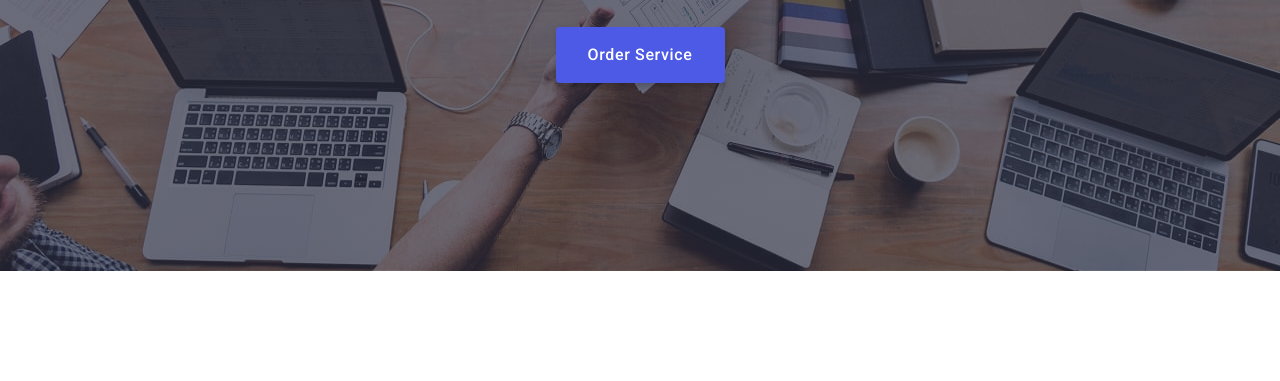
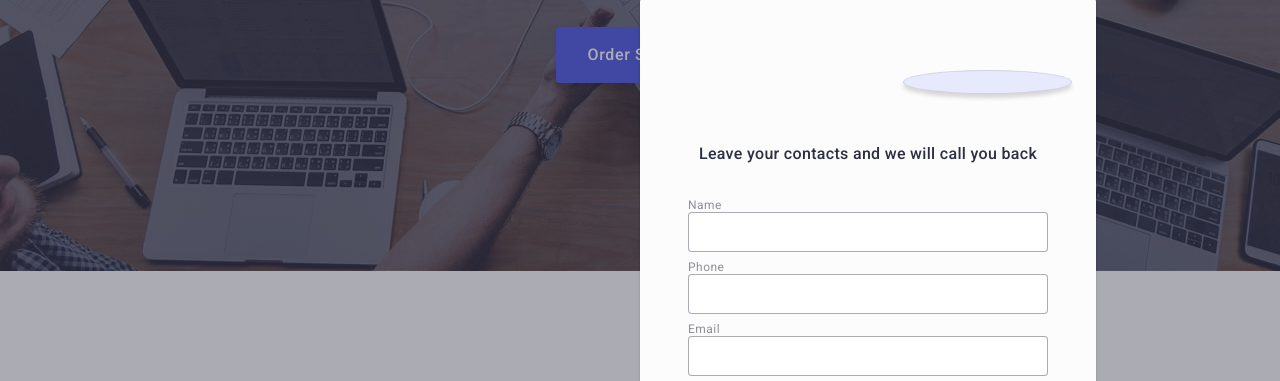
Before and after one commit to Annmarusya/goit-markup-hw-05, a plain HTML site: page index.html in a window 1280 px wide. Shown: the part 402-783 px from the top of the page. Drawn offline with nearby package versions, Linux system fonts and the light colour scheme.

Commit message:
modalsec

```diff
--- a/css/styles.css
+++ b/css/styles.css
@@ -504,9 +504,8 @@ button:hover, button:focus{
      display: flex;
      align-items: center;
      justify-content: center;
-     opacity: 0;
      pointer-events: none;
-     transition: opacity 250ms ease-in-out;
+    transition: opacity 250ms cubic-bezier(0.4, 0, 0.2, 1), visibility 250ms cubic-bezier(0.4, 0, 0.2, 1);
  }
 
  .modal-overlay .is-open {
@@ -522,9 +521,13 @@ button:hover, button:focus{
      flex-direction: column;
      gap: 8px;
      border-radius: 4px;
-     max-width: 408px;
+    padding: 72px 24px 24px 24px;
+     min-width: 408px;
      height: 584px;
-
+    position: absolute;
+    top: 50%;
+    left: 50%;
+    transition: transform 250ms cubic-bezier(0.4, 0, 0.2, 1);
  }
 
  .form-label {
@@ -574,17 +577,44 @@ button:hover, button:focus{
  }
 
  .form-input:focus-within {
-     border-color: #4d5ae5;
+    border-color: #4d5ae5;
  }
 
  .privacy-policy {
-     display: block;
+    display: block;
  }
 
  .form-button {
-     margin: 24px auto;
+    margin: 24px auto;
+ }
+ .modal-exit {
+    position: absolute;
+    top: 24px;
+    right: 24px;
+    width: 24px;
+    height: 24px;
+    display: flex;
+    border-radius: 50%;
+    align-items: center;
+    justify-content: center;
+    background-color: #e7e9fc;
+    border: 1px solid rgba(0, 0, 0, 0.1);
+    padding: 0;
+    cursor: pointer;
+    transition: background-color 250ms cubic-bezier(0.4, 0, 0.2, 1), border 250ms cubic-bezier(0.4, 0, 0.2, 1);
  }
 
+ .modal-exit:hover, .modal-exit:focus {
+    background-color: #404bbf;
+    border: none;
+ }
+
+ .exit-button-pic {
+    transition: fill 250ms cubic-bezier(0.4, 0, 0.2, 1);
+ }
+.exit-button-pic:hover, .exit-button-pic:focus {
+    fill: #ffffff;
+}
  .form-button:hover,
  .form-button:focus {
      background-color: #404bbf;
@@ -612,3 +642,7 @@ button:hover, button:focus{
      padding-left: 24px;
      padding-right: 24px;
  }
+
+ .modal-box {
+    margin-bottom: 8px;
+ }
--- a/index.html
+++ b/index.html
@@ -600,10 +600,16 @@
     </footer>
     <div class="modal-overlay is-open">
       <div class="modal">
-        <h3 class="modal-subtitle">
+        <button type="button" class="modal-exit">
+          <svg width="8" height="8" class="exit-button-pic">
+            <use href="/images/icons.svg#icon-close-black-18dp-2-1"></use>
+          </svg>
+        </button>
+        <p class="modal-subtitle">
           Leave your contacts and we will call you back
-        </h3>
+        </p>
         <form class="modal-form" autocomplete="off" name="reg-form">
+          <div class="modal-box">
             <label class="form-label input">
               Name
               <input type="text" name="username" class="form-input"
@@ -640,6 +646,7 @@
               >
             </div>
             <button type="button" class="form-button">Send</button>
+          </div>
         </form>
       </div>
     </div>
```
Lines whose indentation alone changed are shown as unchanged.
